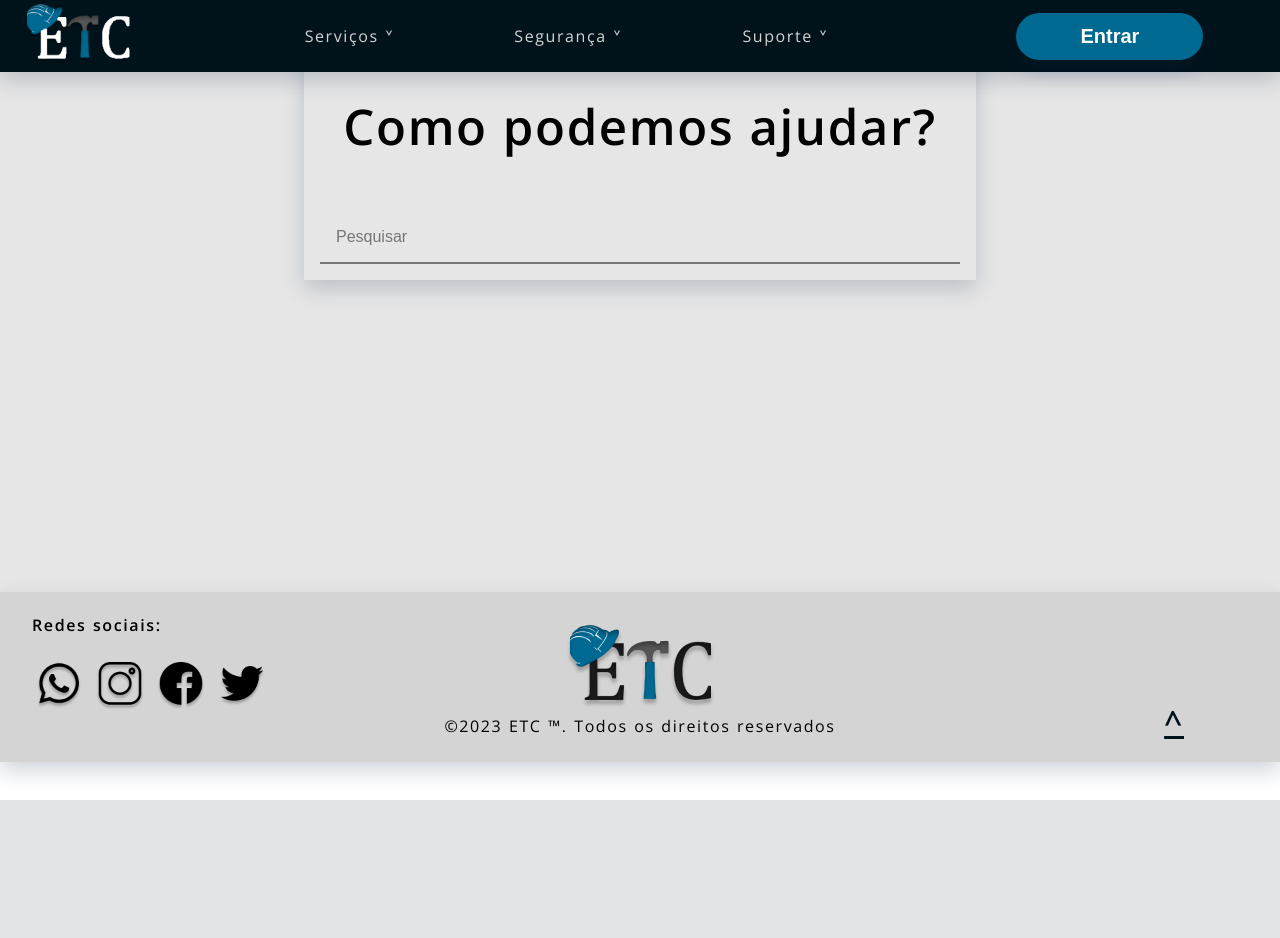
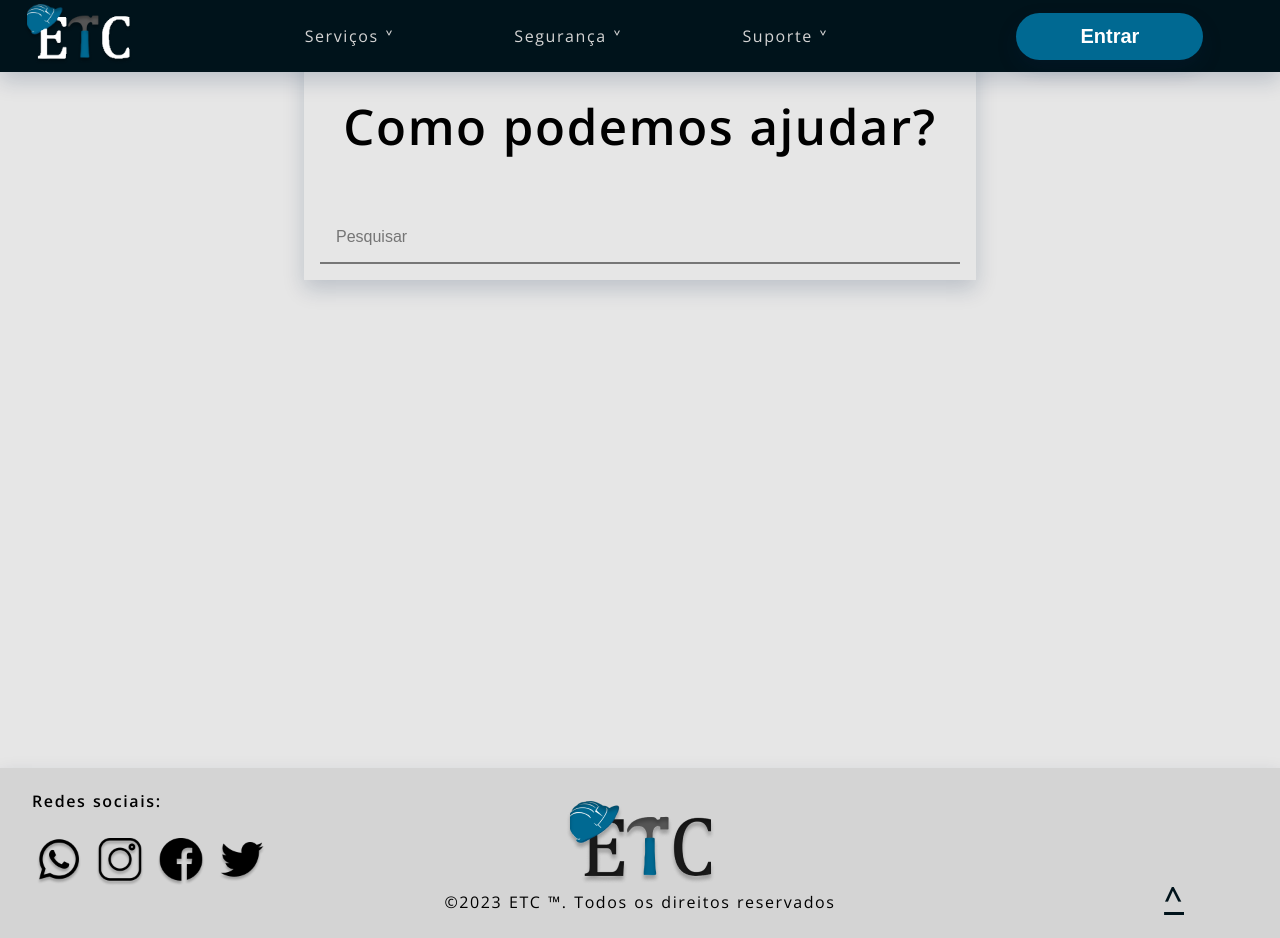
Before and after one commit to guirib00/etc, a PHP site: page /suporte.php in a window 1280 px wide. Before the commit the page ends 800 px from the top, so only its background shows below. Run offline with PHP 8.4, Linux system fonts and the light colour scheme.

Commit message:
Mudando o distanciamento inferior, para deixar o rodapé no fim da página

```diff
--- a/views/css/style.css
+++ b/views/css/style.css
@@ -49,7 +49,7 @@ button a {
 }
 
 .bottom-space {
-    padding-bottom: 18rem;
+    padding-bottom: 29rem;
 }
 
 .thin-line {
```
Also changed, not shown: suporte.php (line endings or trailing spaces).
